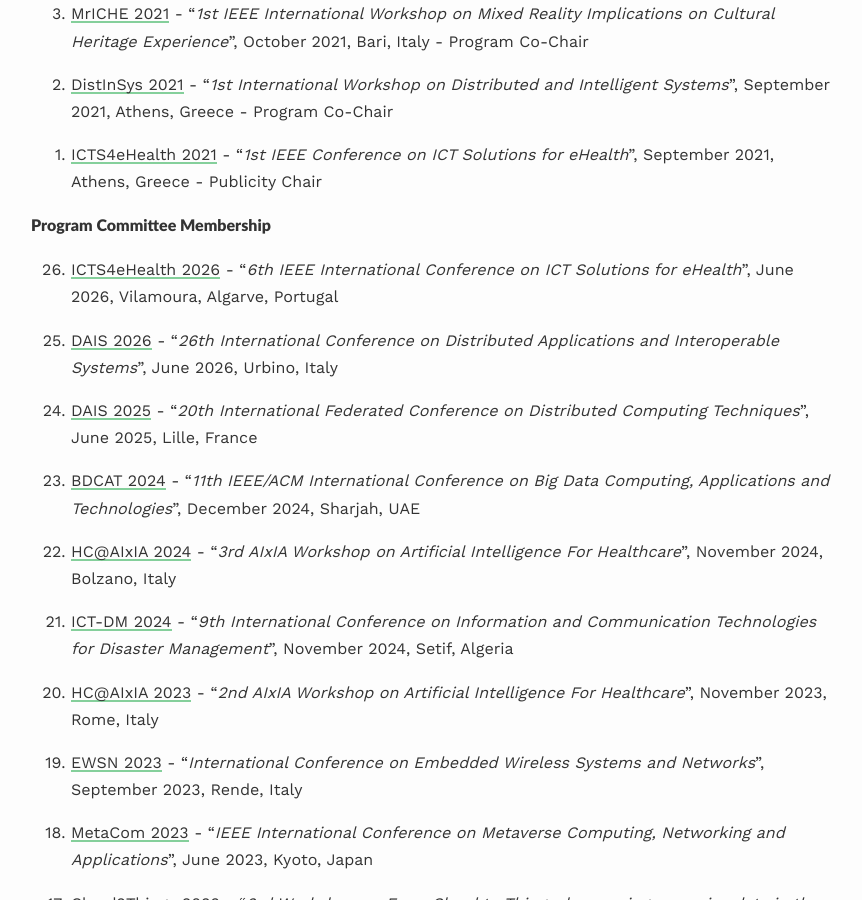
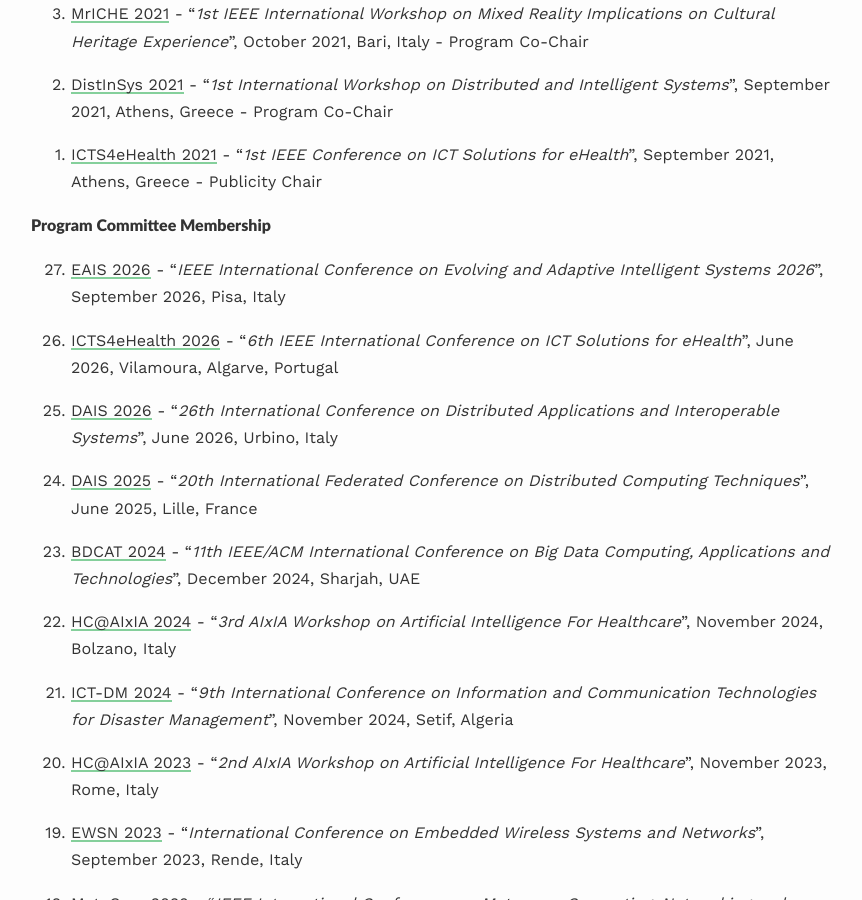
Before and after one commit to lcarnevale/lcarnevale.github.io, a Jekyll site: the page built from _pages/activities.md, in a window 1280 px wide and 900 px high, scrolled down 2391 px. Shown: the whole window, without its empty margins (209-1071 px from the left). Built offline with Jekyll 4.4.1, drawn with Linux system fonts in a browser that asks for light colours; nearby versions of some CDN libraries; some web fonts are replaced.

Commit message:
add EAIS 2026 TPC member

```diff
--- a/_pages/activities.md
+++ b/_pages/activities.md
@@ -84,6 +84,8 @@
 {: reversed="reversed"}
 
 #### Program Committee Membership
+0. [EAIS 2026](https://ai.dii.unipi.it/eais2026/) - "<i>IEEE International Conference on  Evolving and Adaptive Intelligent Systems 2026</i>", September 2026, Pisa, Italy
+
 0. [ICTS4eHealth 2026](https://icts4ehealth.icar.cnr.it) - "<i>6th IEEE International Conference on ICT Solutions for eHealth</i>", June 2026, Vilamoura, Algarve, Portugal
 
 0. [DAIS 2026](http://www.discotec.org/2026/dais.html) - "<i>26th International Conference on Distributed Applications and Interoperable Systems</i>", June 2026, Urbino, Italy
```
